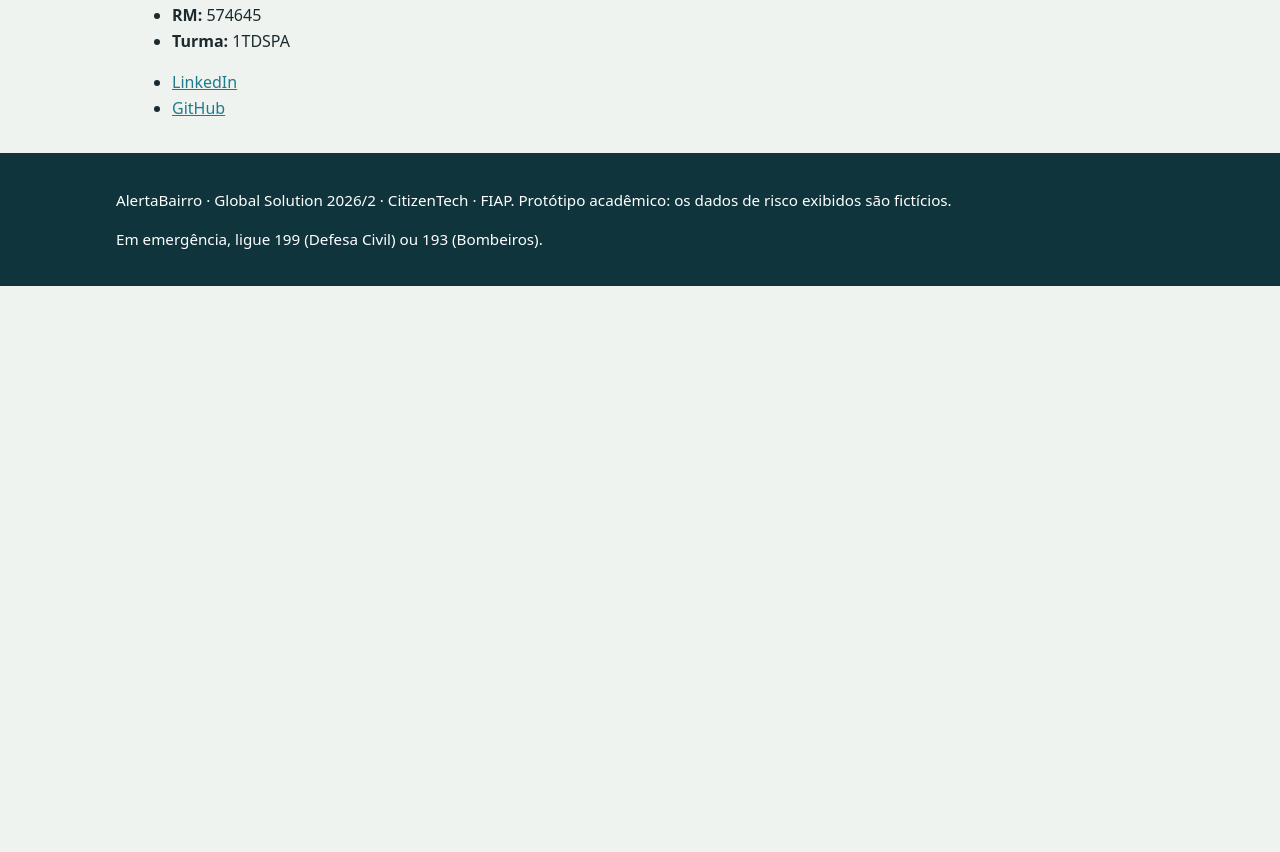
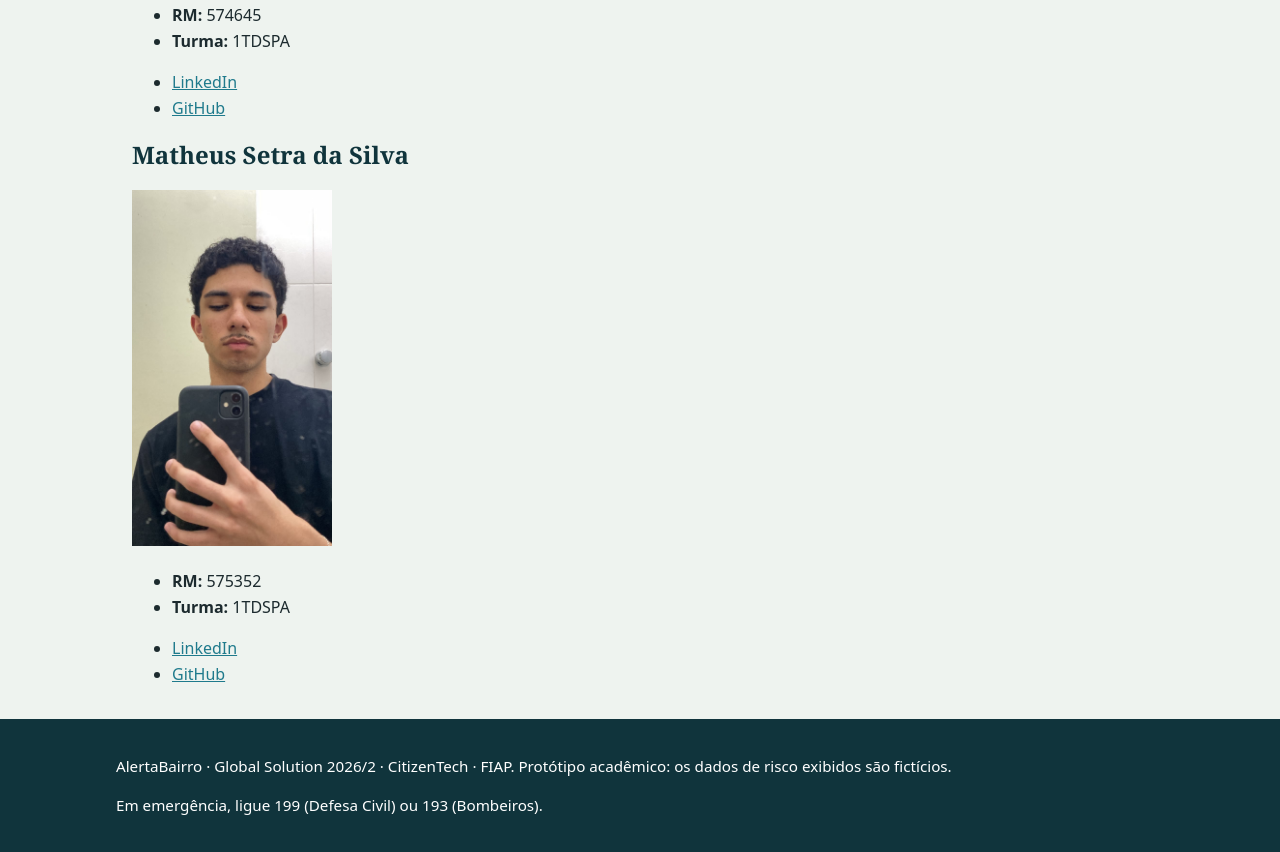
Before and after one commit to justinojoao07/alerta-bairro, a plain HTML site: page integrantes.html in a window 1280 px wide. Shown: the part 350-1202 px from the top of the page. Before the commit the page ends 800 px from the top, so only its background shows below. Drawn offline with Linux system fonts and the light colour scheme.

Commit message:
Feat: Adicionando integrante Matheus Setra

```diff
--- a/integrantes.html
+++ b/integrantes.html
@@ -39,6 +39,24 @@
                         <li><a href="https://github.com/justinojoao07" target="_blank" rel="noopener noreferrer">GitHub</a></li>
                     </ul>
                 </article>
+
+                <article class="integrante">
+                    <h2>Matheus Setra da Silva</h2>
+                    <div class="foto-integrante">
+                        <img src="../img/IMG_MATHEUS_SETRA.jpeg"
+                             alt="Foto do integrante Matheus Setra." width="200" height="200">
+                    </div>
+
+                    <ul class="dados-integrante">
+                        <li><strong>RM:</strong> 575352</li>
+                        <li><strong>Turma:</strong> 1TDSPA</li>
+                    </ul>
+
+                    <ul class="links-integrante">
+                        <li><a href="https://www.linkedin.com/in/matheus-setra-b24444360/" target="_blank" rel="noopener noreferrer">LinkedIn</a></li>
+                        <li><a href="https://github.com/ogsxtra" target="_blank" rel="noopener noreferrer">GitHub</a></li>
+                    </ul>
+                </article>
   </main>
   <footer>
     <div class="container">
```
Also changed, not shown: img/IMG_MATHEUS_SETRA.jpeg (added), 1 other file.
